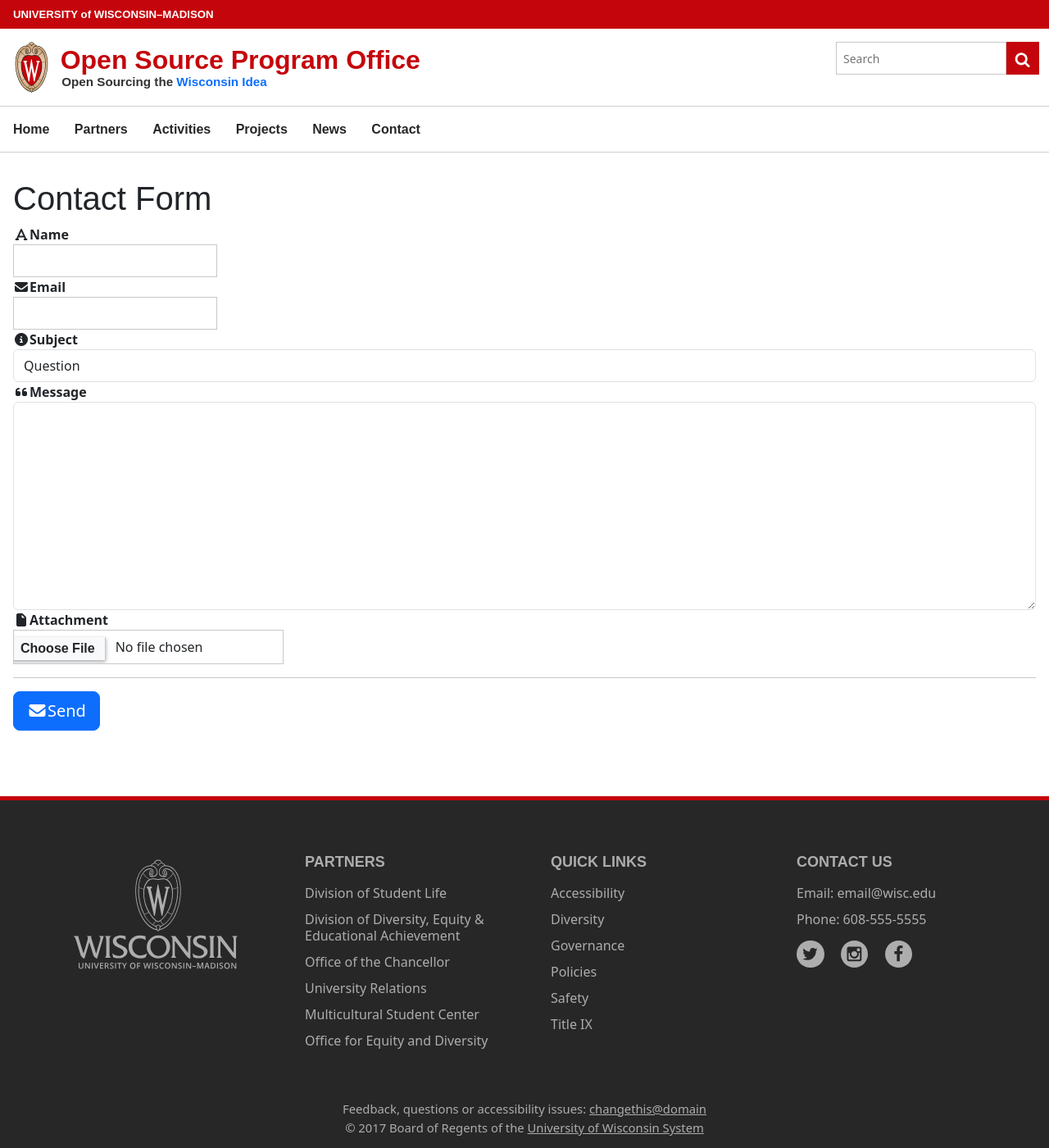
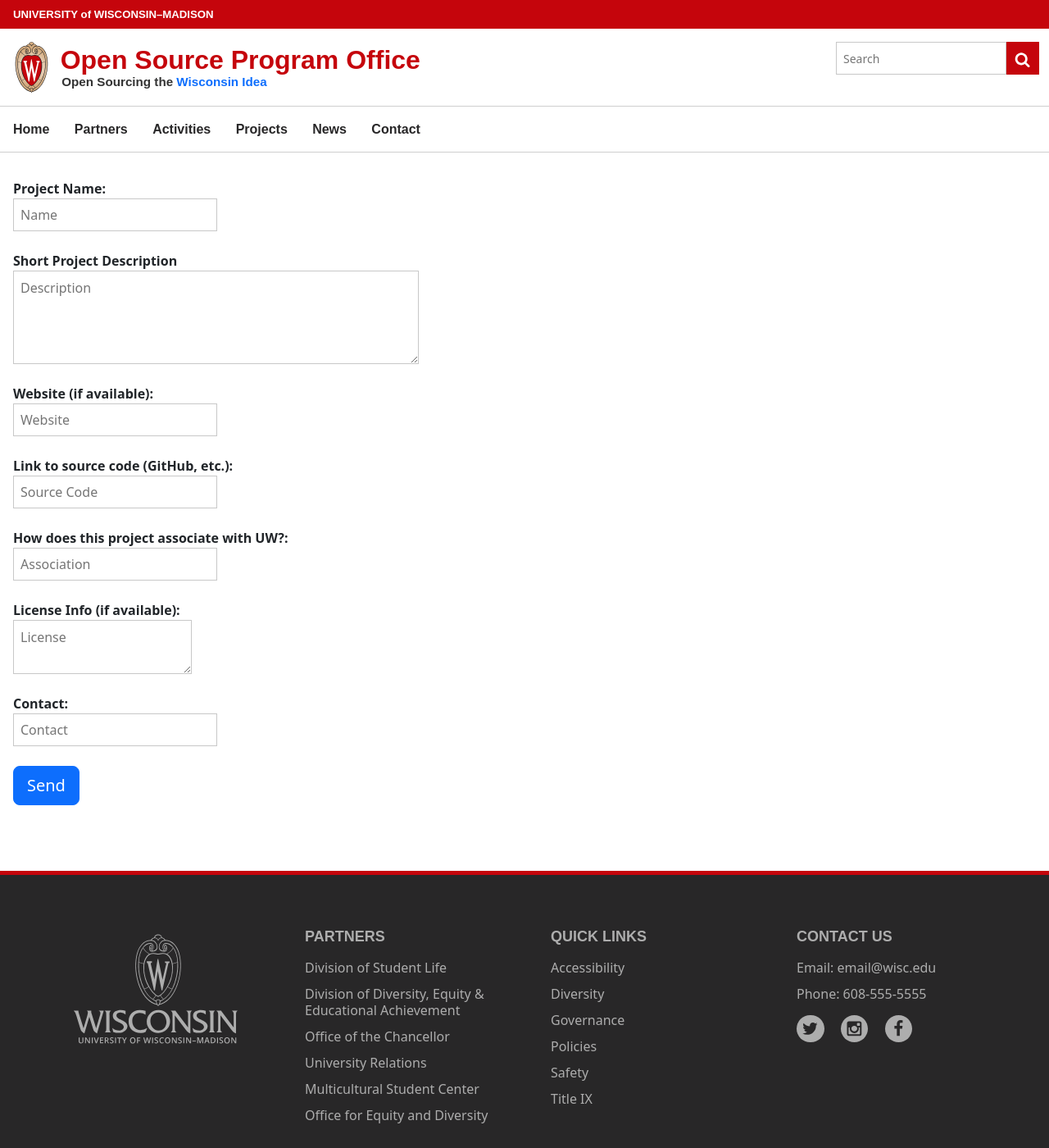
Before and after one commit to UW-Madison-DSI/ospo.wisc.edu-version-1.0, a Jekyll site: the page built from submission.html, in a window 1280 px wide and 1400 px high. Shown: the whole window at 82% size. Built offline with Jekyll 4.4.1, drawn with Linux system fonts in a browser that asks for light colours; nearby versions of some CDN libraries; some web fonts are replaced; library files that are not in the unit come from our copies.

Commit message:
Placed submission form on the submission file
Also created a success page when the form is finished

```diff
--- a/submission.html
+++ b/submission.html
@@ -8,11 +8,6 @@
 		<meta charset="UTF-8">
 		<meta name="viewport" content="width=device-width, initial-scale=1.0">
 		<title>Document</title>
-</head>
-<body>
-    <html lang="en">
-	<head>
-		<title>Contact Form</title>
 
 		<!-- styles -->
 		<link rel="stylesheet" href="vendor/bootstrap/dist/css/bootstrap.css" />
@@ -22,180 +17,56 @@
 		<link rel="stylesheet" type="text/css" href="fonts/fontawesome-6.2.1/css/all.min.css" />
 		<link rel="stylesheet" href="fonts/red-hat-display/styles.css" />
 		<link rel="stylesheet" href="fonts/red-hat-text/styles.css" />
+	</head>
+	<body>
 
-		<!-- scripts -->
-		<script type="text/javascript" src="library/jquery/jquery-3.6.0.js"></script>
-	</head>
-
-	<body>
-		<h1>Contact Form</h1>
-		<div class="form">
-			<div class="name form-group">
-				<label class="required control-label"><i class="fa fa-font"></i>Name</label>
-				<div class="controls">
-					<input type="text" class="required form-control" />
-				</div>
-			</div>
-
-			<div class="username form-group" style="display:none">
-				<label class="control-label"><i class="fa fa-keyboard"></i>Username</label>
-				<div class="controls">
-					<input type="text" class="form-control" />
-				</div>
-			</div>
-
-			<div class="email form-group">
-				<label class="control-label"><i class="fa fa-envelope"></i>Email</label>
-				<div class="controls">
-					<input type="email" class="form-control" />
-				</div>
-			</div>
-
-			<div class="subject form-group">
-				<label class="control-label"><i class="fa fa-info-circle"></i>Subject</label>
-				<div class="controls">
-					<select class="form-control">
-						<option>Question</option>
-						<option>Comment</option>
-					</select>
-				</div>
-			</div>
-
-			<div class="message wide form-group">
-				<label class="required control-label"><i class="fa fa-quote-left"></i>Message</label>
-				<div class="controls">
-					<textarea style="width: 100%;" class="required form-control" rows="10"></textarea>
-				</div>
-			</div>
-
-			<div class="attachment form-group">
-				<label class="control-label"><i class="fa fa-file"></i>Attachment</label>
-				<div class="controls" style="display:flex">
-					<input type="file" id="file" class="form-control" />
-					<button class="remove btn btn-sm" style="margin-left:10px; display:none"><i class="fa fa-xmark"></i></button>
-				</div>
-			</div>
-
-			<hr />
-
-			<div class="buttons">
-				<button class="send btn btn-primary btn-lg">
-					<i class="fa fa-envelope"></i>Send
-				</button>
-			</div>
-		</div>
+		<form
+		method="POST"
+		action="https://script.google.com/macros/s/AKfycbws-lUTOCSq7vjeO06jbj-tXDaTkxfCVdKRVtMNndVxHorqA9qHY3IIrUqx4ePWO8SU/exec"
+		id="submissionForm"
+		>
+		<label for="Name">Project Name:</label>
+			<input name="Name" type="text" placeholder="Name" required> <br />
+		<label for="Description">Short Project Description</label>
+			<textarea name="Description" type="text" rows="4" cols="50" placeholder="Description" required></textarea>
+			<br />
+		<label for="Website">Website (if available):</label>
+			<input name="Website" type="text" placeholder="Website">
+			<br />
+		<label for="Source Code Link">Link to source code (GitHub, etc.):</label>
+			<input name="Source Code Link" type="text" placeholder="Source Code">
+			<br />
+		<label for="UW Association">How does this project associate with UW?:</label>
+			<input name="UW Association" type="text" placeholder="Association">
+			<br />
+		<label for="License Info">License Info (if available):</label>
+			<textarea name="License Info" type="text" placeholder="License"></textarea>
+			<br />
+		<label for="Contact">Contact:</label>
+			<input name="Contact" type="text" placeholder="Contact" required>
+			<br />
+		<button class="btn btn-primary btn-lg" type="submit">Send</button>
+	  </form>
 
 	  <script>
-			let server1 = 'http://localhost/contact-server/public/api';
-			let server = 'https://wwwtest.maps.datascience.wisc.edu/apis/contact-server/public/api';
-
-			//
-			// getting methods
-			//
-
-			function getFormData() {
-				return {
-					name: $('.name input').val(),
-					email: $('.email input').val(),
-					subject: $('.subject select').val(),
-					message: $('.message textarea').val(),
-					attachment: $('.attachment #file')[0].files[0]
-				};
-			}
-
-			//
-			// setting functions
-			//
-
-			function setFilename(filename) {
-				const fileInput = this.$el.find('#file')[0];
-
-				// Help Safari out
-				//
-				if (fileInput.webkitEntries.length) {
-					fileInput.dataset.file = filename;
-				}
-			}
-
-			//
-			// form submission functions
-			//
-
-			function send(data, options) {
-
-				// create form data
-				//
-				let formData = new FormData();
-				let keys = Object.keys(data);
-				for (let i = 0; i < keys.length; i++) {
-					let key = keys[i];
-					let value = data[key];
-					formData.append(key, value);
-				}
-
-				$.ajax({
-					type: 'POST',
-					url: server + '/contacts',
-					data: formData,
-					contentType: false,
-					processData: false,
-					success: options.success,
-					error: options.error
-				});
-			}
-
-			$(window).ready(() => {
-
-				//
-				// button event handlers
-				//
-
-				$('button.select').on('click', (event) => {
-					$('#file').trigger('click');
-				});
-
-				$('button.remove').on('click', (event) => {
-					$('#file')[0].value = null;
-					$('#file').hide();
-					$('.remove').hide();
-				});
-
-				$('.send').on('click', (event) => {
-					send(this.getFormData(), {
-
-						// callbacks
-						//
-						success: () => {
-							alert("Your message has been sent.  Thank you for your feedback!");
-						},
-						error: () => {
-							alert("Sorry - your message could not be sent!");
-						}
-					});
-					event.stopPropagation();
-				});
-
-				//
-				// file event handlers
-				//
-
-				$('#file').on('change', (event) => {
-					$('#file').show();
-					$('.remove').show();
-
-					// set input filename (required for Safari)
-					//
-					if (event) {
-						if (event.target.files[0]) {
-							let filename = event.target.files[0].name;
-							setFilename(filename);
-						} else {
-							setFilename('No file chosen');
-						}
-					}
+		window.addEventListener("load", function() {
+			const form = document.getElementById('submissionForm');
+				form.addEventListener("submit", function(e) {
+				e.preventDefault();
+			const data = new FormData(form);
+			const action = e.target.action;
+				fetch(action, {
+					method: 'POST',
+					body: data,
+				})
+				.then(() => {
+					window.location.href = 'success.html'
+					// alert("Success!");
+				})
 			});
 		});
 	  </script>
+
     	<!-- <iframe width="100%" height="960px" src="https://docs.google.com/forms/d/e/1FAIpQLSfsWRsMnMdjOx5gdEWVxlnFSVf2IxUfVIPxByosFmtm7-gzRw/viewform?embedded=true" frameborder="0" marginwidth="0" marginheight="0" style="border: none; max-width:100%; max-height:100vh" allowfullscreen webkitallowfullscreen mozallowfullscreen msallowfullscreen> </iframe> -->
 	</body>
 </html>
```
Also changed, not shown: success.html (added, +15 -0 lines). Lines whose indentation alone changed are shown as unchanged.
